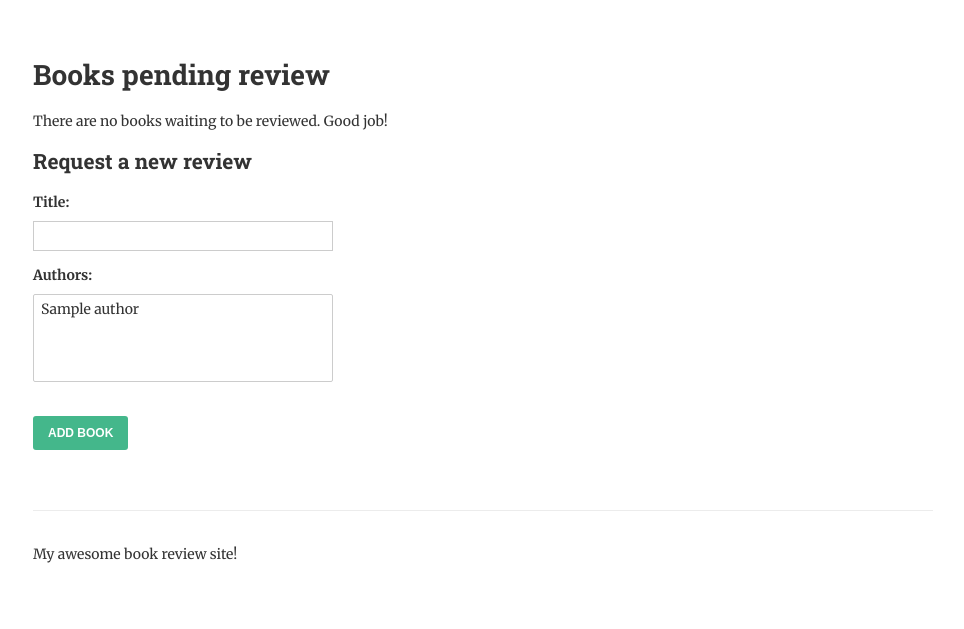
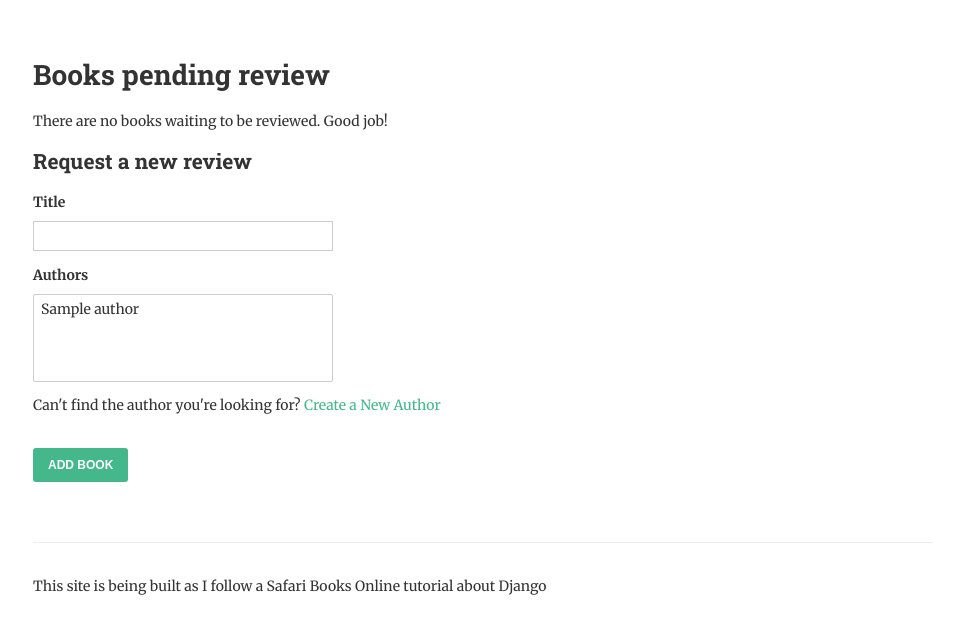
Before and after one commit to derrickstout/readit-django-project, a Django app: page /review/ in a window 1280 px wide. Shown: the part 194-823 px from the top of the page, without its empty margins (157-1121 px from the left). Before the commit the page ends 757 px from the top, so only its background shows below. Run offline with Django 3.2, Linux system fonts and the light colour scheme; tables that the repository leaves empty hold one stand-in row (values such as "Sample post").

Commit message:
Add create-author page and refactor form templates to have custom rendering, not form.as_p

```diff
--- a/books/models.py
+++ b/books/models.py
@@ -1,3 +1,4 @@
+from django.core.urlresolvers import reverse
 from django.db import models
 from django.utils.timezone import now
 
@@ -28,3 +29,8 @@ class Author(models.Model):
 
 	def __str__(self):
 		return self.name
+
+	# Getting the absolute URL is necessary for the form to add new authors to work
+	def get_absolute_url(self):
+		# reverse function takes URL name and returns URL
+		return reverse('author-detail', kwargs={'pk', self.pk})
--- a/books/templates/list-to-review.html
+++ b/books/templates/list-to-review.html
@@ -30,7 +30,39 @@
 
 	<form method="post">
 		{% csrf_token %}
-		{{ form.as_p }}
+
+		{% if form.non_field_errors %}
+			<div class="non-field-errors">
+				{% for error in form.non_field_errors %}
+					<span>{{ error }}</span>
+				{% endfor %}
+			</div>
+		{% endif %}
+
+		<label>{{ form.title.label }}</label>
+		{{ form.title }}
+		{{ form.title.help_text }}
+
+		{% if form.title.errors %}
+			<div class="form-error">
+				{% for error in form.title.errors %}
+					<span>{{ error }}</span>
+				{% endfor %}
+			</div>
+		{% endif %}
+
+		<label>{{ form.authors.label }}</label>
+		{{ form.authors }}
+		{% if form.authors.errors %}
+			<div class="form-error">
+				{% for error in form.authors.errors %}
+					<span>{{ error }}</span>
+				{% endfor %}
+			</div>
+		{% endif %}
+
+		<p>Can't find the author you're looking for? <a href="{% url 'add-author' %}">Create a New Author</a></p>
+
 		<input type="submit" value="Add Book">
 	</form>
 
--- a/books/views.py
+++ b/books/views.py
@@ -1,9 +1,12 @@
+from django.core.urlresolvers import reverse
 # Count lets us count book for each author
 from django.db.models import Count
 from django.shortcuts import get_object_or_404, redirect, render
 # Import View model so we can sub-class it for class-based views
 # Need to sub-class DetailView for generic class-based views
 from django.views.generic import DetailView, View
+# importing to subclass for CreateAuthor page
+from django.views.generic.edit import CreateView
 # Import Classes from forms.py
 from .forms import BookForm, ReviewForm
 from .models import Author, Book
@@ -127,3 +130,11 @@ def review_book(request, pk):
 	}
 
 	return render(request, "review-book.html", context)
+
+class CreateAuthor(CreateView):
+	model = Author
+	fields = ['name',]
+	template_name = "create-author.html"
+
+	def get_success_url(self):
+		return reverse('review-books')
--- a/readit/templates/base.html
+++ b/readit/templates/base.html
@@ -39,7 +39,7 @@
 			</main>
 
 			<footer>
-				<p>My awesome book review site!</p>
+				<p>This site is being built as I follow a Safari Books Online tutorial about Django</p>
 			</footer>
 		</div>
 	</body>
--- a/readit/urls.py
+++ b/readit/urls.py
@@ -16,8 +16,8 @@ Including another URLconf
 from django.conf.urls import url
 from django.contrib import admin
 
-from books.views import (AuthorDetail, AuthorList, BookDetail, list_books,
-						ReviewList, review_book)
+from books.views import (AuthorDetail, AuthorList, BookDetail, CreateAuthor,
+						list_books,	ReviewList, review_book)
 
 urlpatterns = [
     url(r'^admin/', admin.site.urls),
@@ -26,6 +26,7 @@ urlpatterns = [
     # to treat it as a view
     url(r'^authors/$', AuthorList.as_view(), name='authors'),
     url(r'^books/(?P<pk>[-\w]+)/$', BookDetail.as_view(), name='book-detail'),
+    url(r'^authors/add/$', CreateAuthor.as_view(), name='add-author'),
     url(r'^authors/(?P<pk>[-\w]+)/$', AuthorDetail.as_view(), name='author-detail'),
     url(r'^review/$', ReviewList.as_view(), name='review-books'),
 	url(r'^review/(?P<pk>[-\w]+)/$', review_book, name='review-book'),
```
Also changed, not shown: books/templates/create-author.html (added, +29 -0 lines), books/templates/review-book.html (+27 -3 lines).
